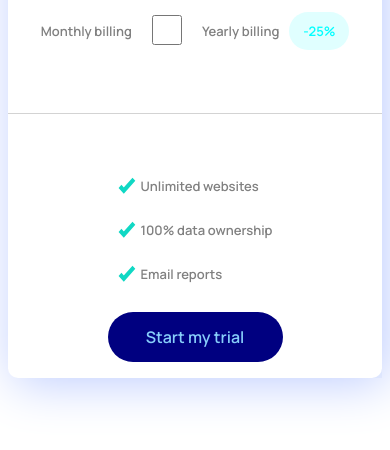
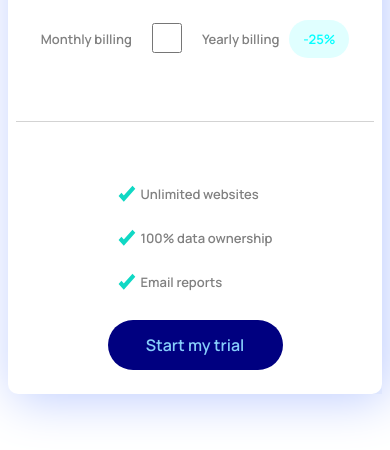
Before and after one commit to ZakSchenck/web-pricer, a plain HTML site: page index.html in a window 390 px wide. Shown: the part 394-844 px from the top of the page. Drawn offline with Linux system fonts and the light colour scheme.

Commit message:
Changed main-container padding back to 8px

```diff
--- a/pricer.css
+++ b/pricer.css
@@ -151,7 +151,7 @@ hr {
         font-size: 3vw;
     }
     .main-container {
-        padding: 0;
+        padding: 8px;
     }
     .check-container {
         flex-direction: column;
```
